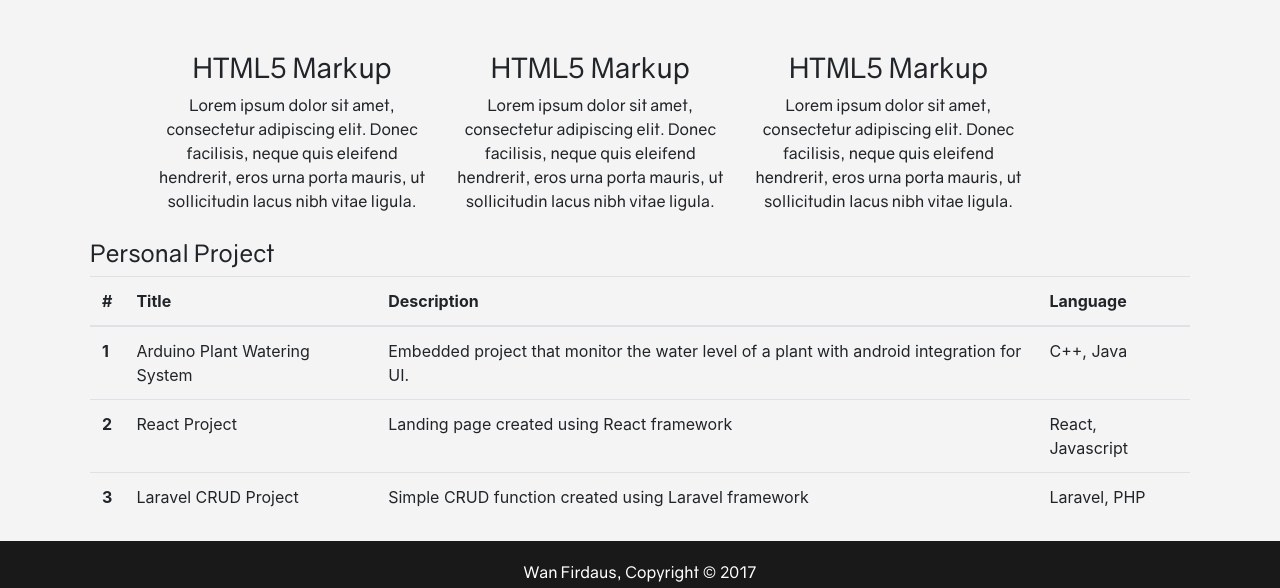
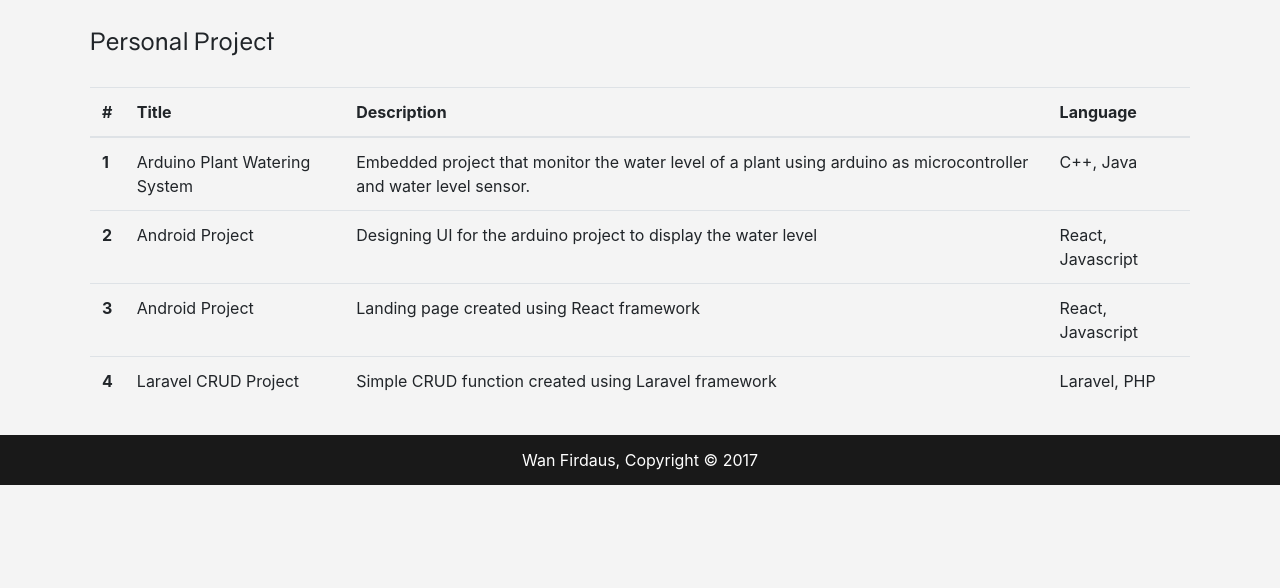
Before and after one commit to wanacodes/landingpage, a plain HTML site: page index.html in a window 1280 px wide. Shown: the part 483-1071 px from the top of the page. After the commit the page ends 968 px from the top, so only its background shows below. Drawn offline with nearby package versions, Linux system fonts and the light colour scheme.

Commit message:
24/9/2019

```diff
--- a/css/style.css
+++ b/css/style.css
@@ -122,17 +122,6 @@ a:hover {
     font-size: 20px;
 }
 
-#boxes {
-    margin-top: 20px;
-}
-
-#boxes .box {
-    float: left;
-    text-align: center;
-    width: 30%;
-    padding: 10px;
-}
-
 /* Sidebar */
 
 #sidebar {
@@ -144,6 +133,11 @@ a:hover {
 #main-col {
     float: left;
     width: 65%;
+}
+
+section {
+    width: 100%;
+    height: auto;
 }
 .section-table {
     margin-right: auto;
@@ -157,12 +151,22 @@ a:hover {
     margin-right: auto;
     margin-left: auto;
     max-width: 1100px;
+    margin-top: 30px;
+    margin-bottom: 30px;
 }
 
 footer {
-    padding: 20px;
-    margin-top: 20px;
-    color: #ffffff;
+    width: 100%;
+    min-height: 50px;
     background-color: #191919;
+    overflow: auto;
+    display: flex;
+    align-items: center;
+    justify-content: center;
+}
+
+footer div {
+    color: white;
+    width: inherit;
     text-align: center;
 }
--- a/index.html
+++ b/index.html
@@ -12,6 +12,7 @@
             crossorigin="anonymous"
         />
         <link rel="stylesheet" href="./css/style.css" />
+        <link rel="icon" href="./image/background_image.jpg" />
     </head>
     <body>
         <header>
@@ -55,40 +56,6 @@
                 </div>
             </section>
         </header>
-        <section id="boxes">
-            <div class="container">
-                <div class="box">
-                    <img src="#" alt="" />
-                    <h3>HTML5 Markup</h3>
-                    <p>
-                        Lorem ipsum dolor sit amet, consectetur adipiscing elit.
-                        Donec facilisis, neque quis eleifend hendrerit, eros
-                        urna porta mauris, ut sollicitudin lacus nibh vitae
-                        ligula.
-                    </p>
-                </div>
-                <div class="box">
-                    <img src="#" alt="" />
-                    <h3>HTML5 Markup</h3>
-                    <p>
-                        Lorem ipsum dolor sit amet, consectetur adipiscing elit.
-                        Donec facilisis, neque quis eleifend hendrerit, eros
-                        urna porta mauris, ut sollicitudin lacus nibh vitae
-                        ligula.
-                    </p>
-                </div>
-                <div class="box">
-                    <img src="#" alt="" />
-                    <h3>HTML5 Markup</h3>
-                    <p>
-                        Lorem ipsum dolor sit amet, consectetur adipiscing elit.
-                        Donec facilisis, neque quis eleifend hendrerit, eros
-                        urna porta mauris, ut sollicitudin lacus nibh vitae
-                        ligula.
-                    </p>
-                </div>
-            </div>
-        </section>
         <section class="section-table">
             <div>
                 <h4>Personal Project</h4>
@@ -109,18 +76,28 @@
                             <td>Arduino Plant Watering System</td>
                             <td>
                                 Embedded project that monitor the water level of
-                                a plant with android integration for UI.
+                                a plant using arduino as microcontroller and
+                                water level sensor.
                             </td>
                             <td>C++, Java</td>
                         </tr>
                         <tr>
                             <th scope="row">2</th>
-                            <td>React Project</td>
+                            <td>Android Project</td>
+                            <td>
+                                Designing UI for the arduino project to display
+                                the water level
+                            </td>
+                            <td>React, Javascript</td>
+                        </tr>
+                        <tr>
+                            <th scope="row">3</th>
+                            <td>Android Project</td>
                             <td>Landing page created using React framework</td>
                             <td>React, Javascript</td>
                         </tr>
                         <tr>
-                            <th scope="row">3</th>
+                            <th scope="row">4</th>
                             <td>Laravel CRUD Project</td>
                             <td>
                                 Simple CRUD function created using Laravel
@@ -133,7 +110,7 @@
             </div>
         </section>
         <footer>
-            <p>Wan Firdaus, Copyright &copy; 2017</p>
+            <div>Wan Firdaus, Copyright &copy; 2017</div>
         </footer>
     </body>
 </html>
```
